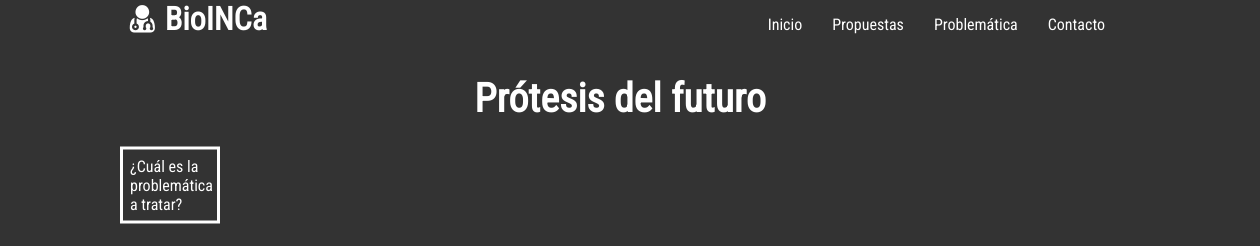
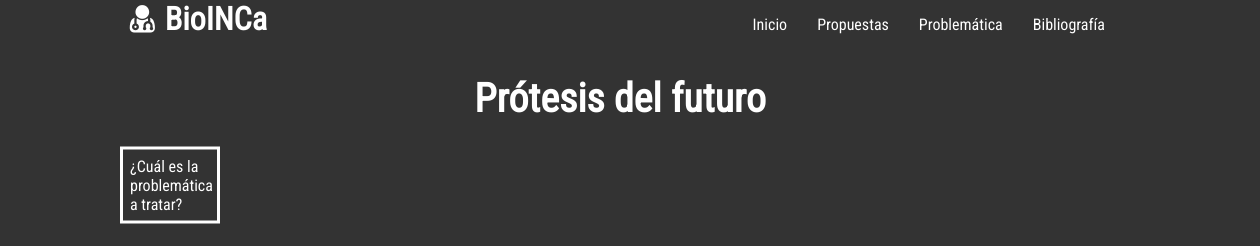
Before and after one commit to renatovasqueztrelles08/BioInc, a plain HTML site: page index.html in a window 1280 px wide. Shown: the top 246 px of the page, 20-1280 px from the left. Drawn offline with Linux system fonts and the light colour scheme.

Commit message:
Update index.html

```diff
--- a/index.html
+++ b/index.html
@@ -17,7 +17,7 @@
                        <a href="index.html">Inicio</a>
                        <a href="bu.html">Propuestas</a>
                        <a href="burla.html">Problemática</a>
-                       <a href="https://web.facebook.com/claudio.vasquez.581">Contacto</a>
+                       <a href="tata">Bibliografía</a>
                     </nav>
                 </div>
             </header>
```
